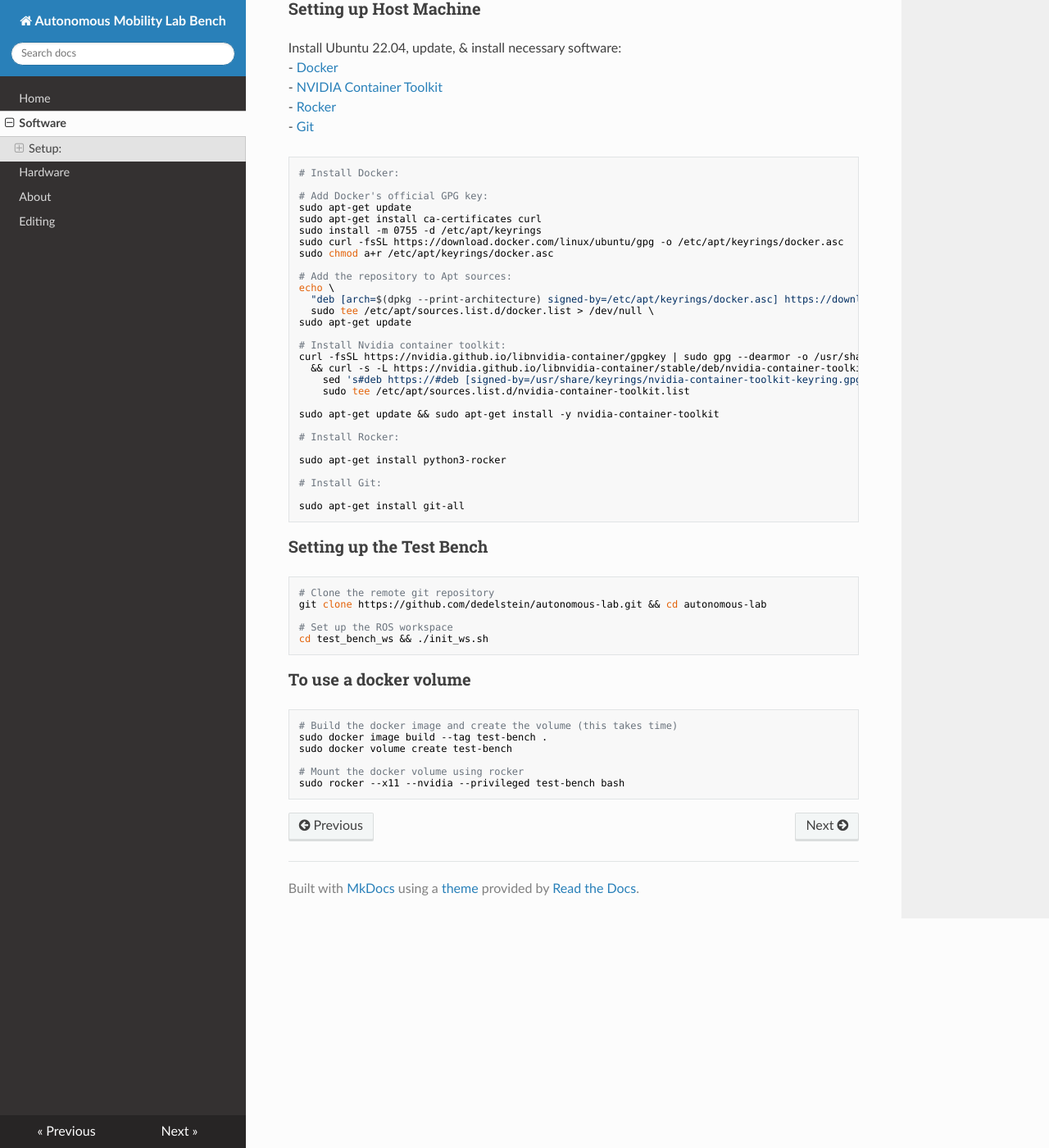
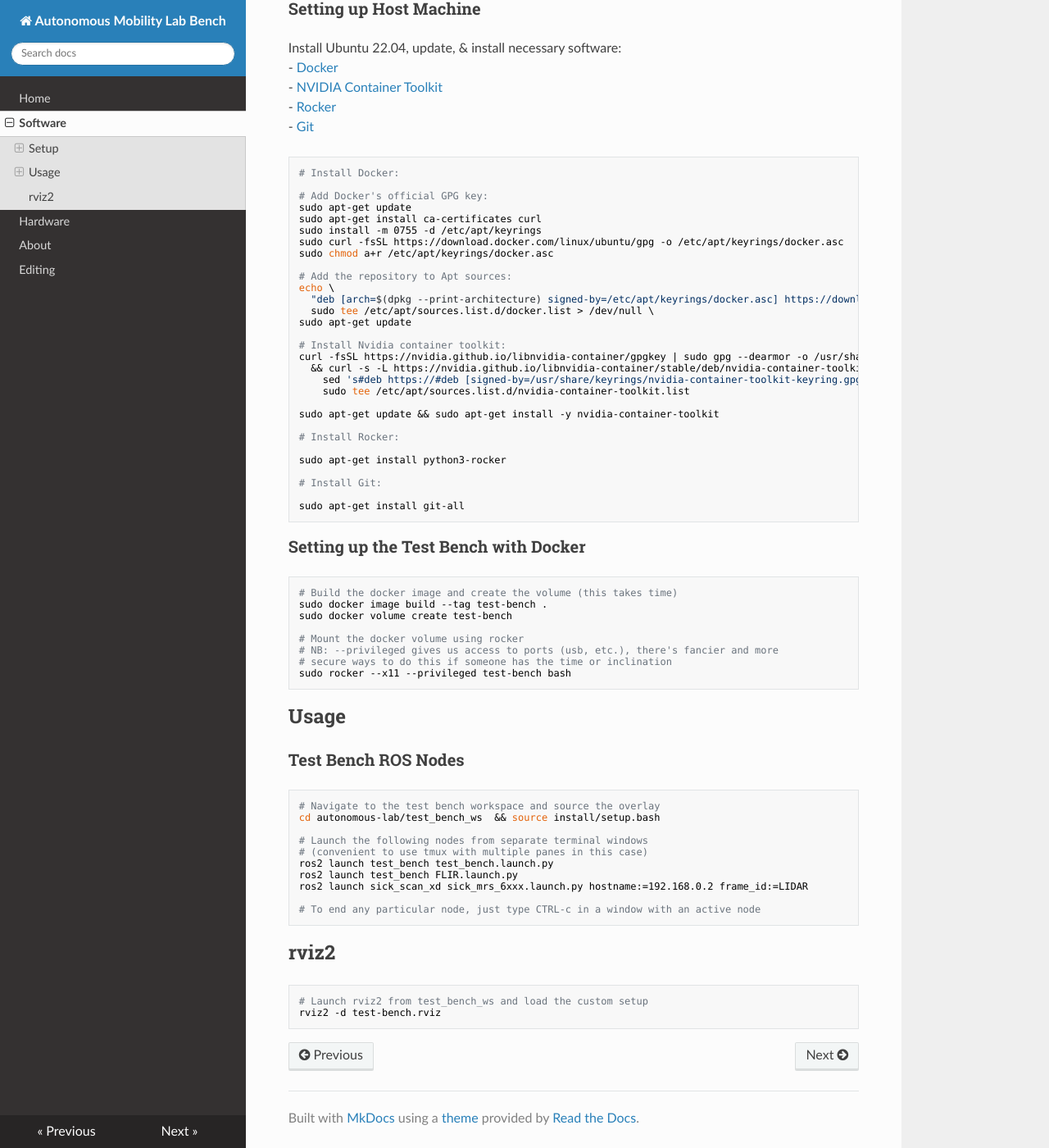
Before and after one commit to dedelstein/autonomous-lab, an MkDocs documentation site: the page built from docs/software.md, in a window 1280 px wide and 1400 px high, scrolled down 387 px. Shown: the whole window at 82% size. Built offline with MkDocs 1.6.1, drawn with Linux system fonts in a browser that asks for light colours; nearby versions of some CDN libraries.

Commit message:
Done for today

````diff
--- a/docs/software.md
+++ b/docs/software.md
@@ -7,7 +7,7 @@ Drivers:
  - [sick_scan_xd](https://github.com/SICKAG/sick_scan_xd/)
  - [spinnaker camera driver](https://index.ros.org/p/spinnaker_camera_driver/)
 
-## Setup:
+## Setup
 ### Setting up Host Machine
 
 Install Ubuntu 22.04, update, & install necessary software:
@@ -50,21 +50,36 @@ sudo apt-get install python3-rocker
 sudo apt-get install git-all
 ```
 
-### Setting up the Test Bench
-```bash
-# Clone the remote git repository
-git clone https://github.com/dedelstein/autonomous-lab.git && cd autonomous-lab
-
-# Set up the ROS workspace
-cd test_bench_ws && ./init_ws.sh
-```
-
-### To use a docker volume
+### Setting up the Test Bench with Docker
 ```bash
 # Build the docker image and create the volume (this takes time)
 sudo docker image build --tag test-bench .
 sudo docker volume create test-bench
 
 # Mount the docker volume using rocker
-sudo rocker --x11 --nvidia --privileged test-bench bash
+# NB: --privileged gives us access to ports (usb, etc.), there's fancier and more
+# secure ways to do this if someone has the time or inclination
+sudo rocker --x11 --privileged test-bench bash
 ```
+
+## Usage
+
+### Test Bench ROS Nodes
+```bash
+# Navigate to the test bench workspace and source the overlay
+cd autonomous-lab/test_bench_ws  && source install/setup.bash
+
+# Launch the following nodes from separate terminal windows
+# (convenient to use tmux with multiple panes in this case)
+ros2 launch test_bench test_bench.launch.py
+ros2 launch test_bench FLIR.launch.py
+ros2 launch sick_scan_xd sick_mrs_6xxx.launch.py hostname:=192.168.0.2 frame_id:=LIDAR
+
+# To end any particular node, just type CTRL-c in a window with an active node
+```
+
+## rviz2
+```bash
+# Launch rviz2 from test_bench_ws and load the custom setup
+rviz2 -d test-bench.rviz
+```
````
Also changed, not shown: 1 other file.
